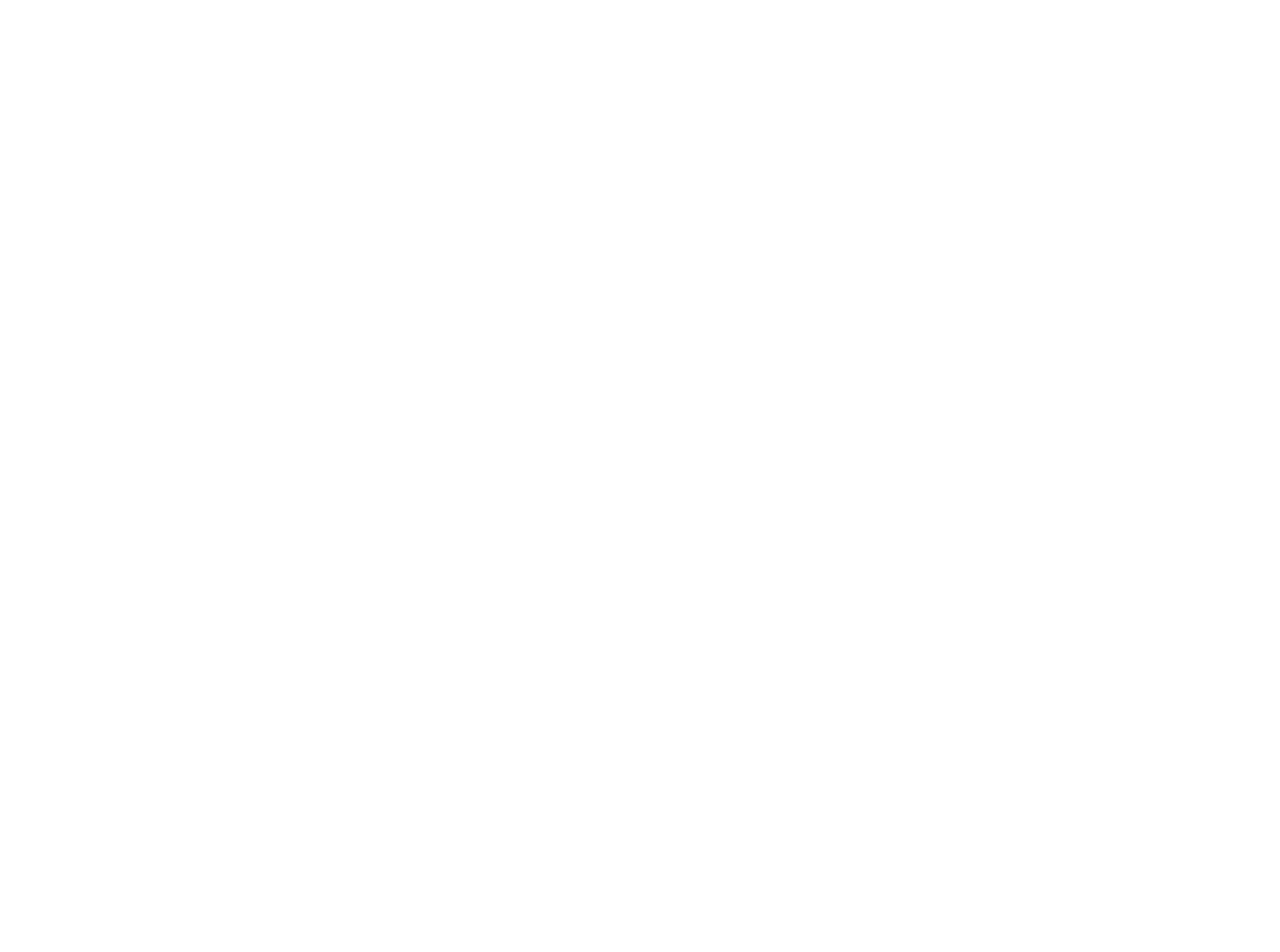
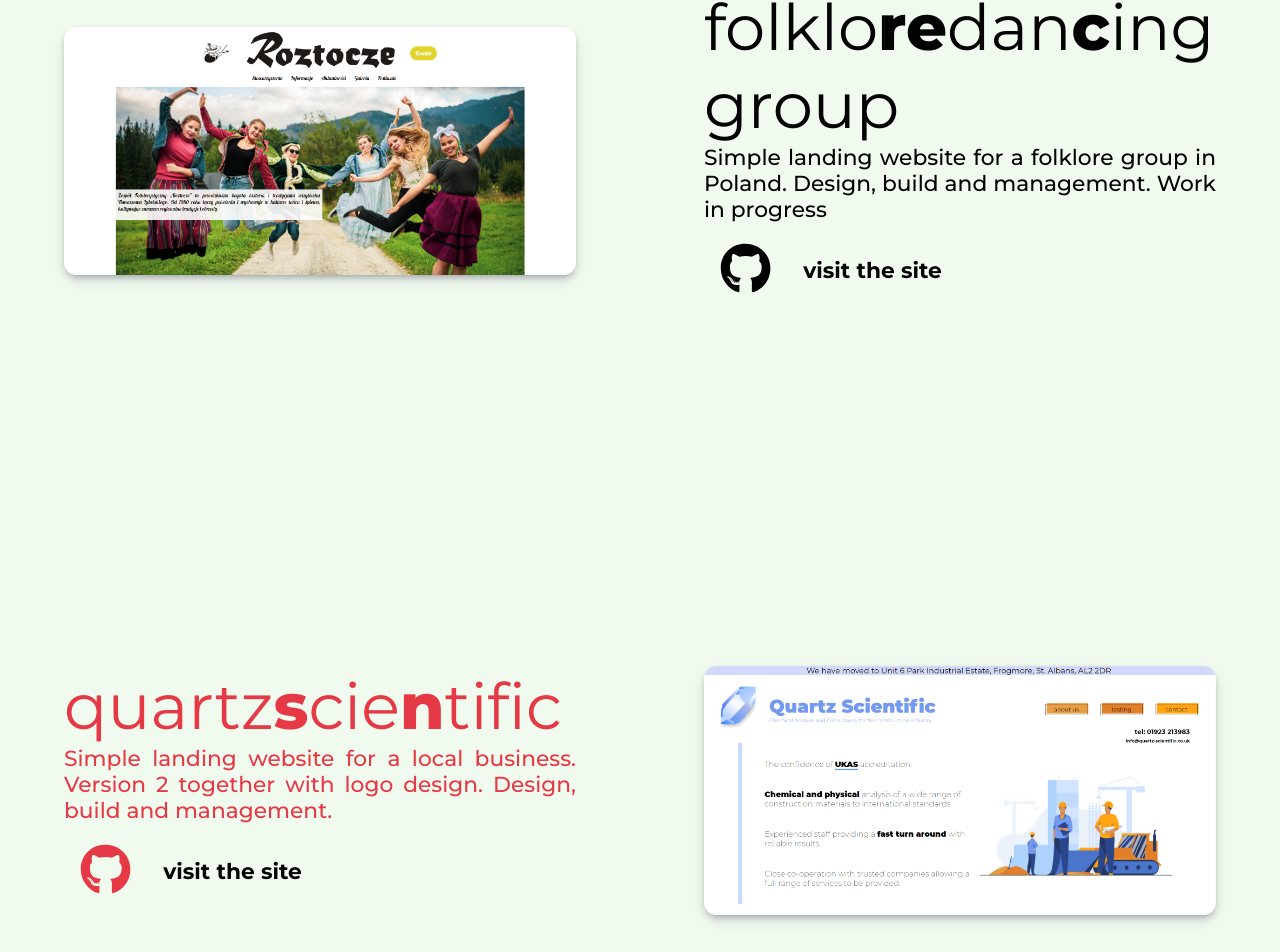
Before and after one commit to laterinthepast/final-portfolio, a React (Create React App) app: page / in a window 1280 px wide. Shown: the part 4337-5289 px from the top of the page. Before the commit the page ends 4330 px from the top, so only its background shows below. Built offline with nearby package versions, Linux system fonts and the light colour scheme.

Commit message:
additional webs

```diff
--- a/src/components/Main.jsx
+++ b/src/components/Main.jsx
@@ -6,6 +6,8 @@
 import quartz from '../images/quartz.jpg'
 import crypto from '../images/crypto.jpg'
 import allday from '../images/allday.png'
+import roz from '../images/roztocze.png'
+import quartz2 from '../images/quartz2.png'
 import { FontAwesomeIcon } from '@fortawesome/react-fontawesome'
 import { faGithub } from '@fortawesome/free-brands-svg-icons';
 
@@ -290,6 +292,42 @@
 
                     </div>
                 </WorkPage>
+                <WorkPage className="project-3">
+                    <div className="img">
+
+                            <img src={roz} alt="nahaku" />
+
+                    </div>
+                    <div className="project-desc prthree">
+
+                            <h3>folklo<span>re</span>dan<span>c</span>ing group</h3>
+                            <p>Simple landing website for a folklore group in Poland. Design, build and management. Work in progress</p>
+
+                        <div className="links">
+                            <a href="https://github.com/laterinthepast/roztocze_website" rel="noopener noreferrer" target="_blank"><FontAwesomeIcon icon={faGithub} /></a>
+                            <a href="https://musing-newton-df970d.netlify.app/" rel="noopener noreferrer" target="_blank"><p>visit the site</p></a>
+                        </div>
+                    </div>
+                </WorkPage>
+                <WorkPage className="project-4">
+                    <div className="project-desc prfour">
+
+                            <h3>quartz<span>s</span>cie<span>n</span>tific</h3>
+                            <p>Simple landing website for a local business. Version 2 together with logo design. Design, build and management.</p>
+
+
+                        <div className="links">
+                            <a href="https://github.com/laterinthepast/quartz-normal" rel="noopener noreferrer" target="_blank"><FontAwesomeIcon icon={faGithub} /></a>
+                            <a href="https://quartzsample.netlify.app/"><p>visit the site</p></a>
+                        </div>
+                    </div>
+                    <div className="img">
+
+                            <img src={quartz2} alt="nahaku" />
+
+                    </div>
+                </WorkPage>
+
                 <h1>more to come...</h1>
             </Projects>
         </MainWrapper>
```
Also changed, not shown: src/images/quartz2.png (added), src/images/roztocze.png (added).
